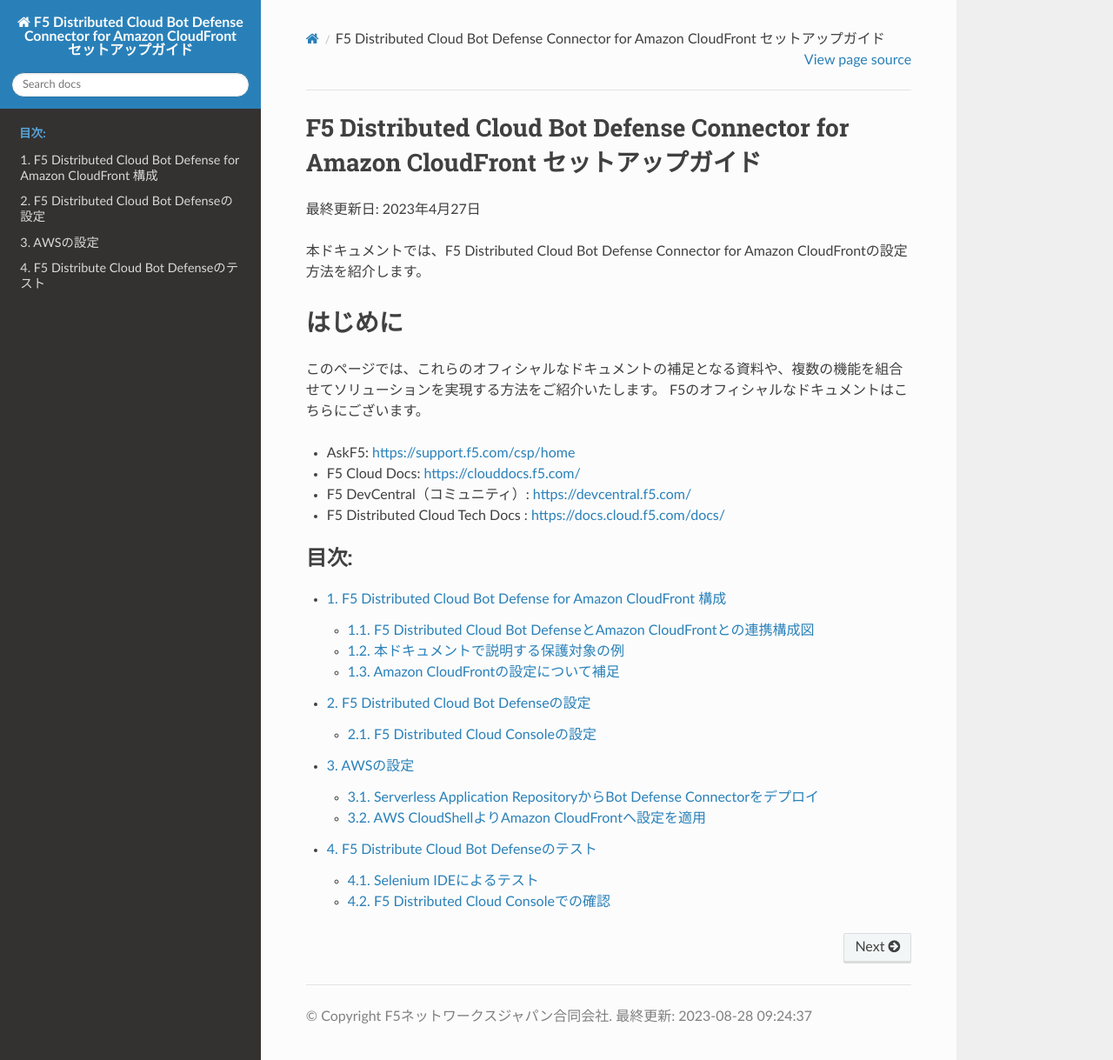
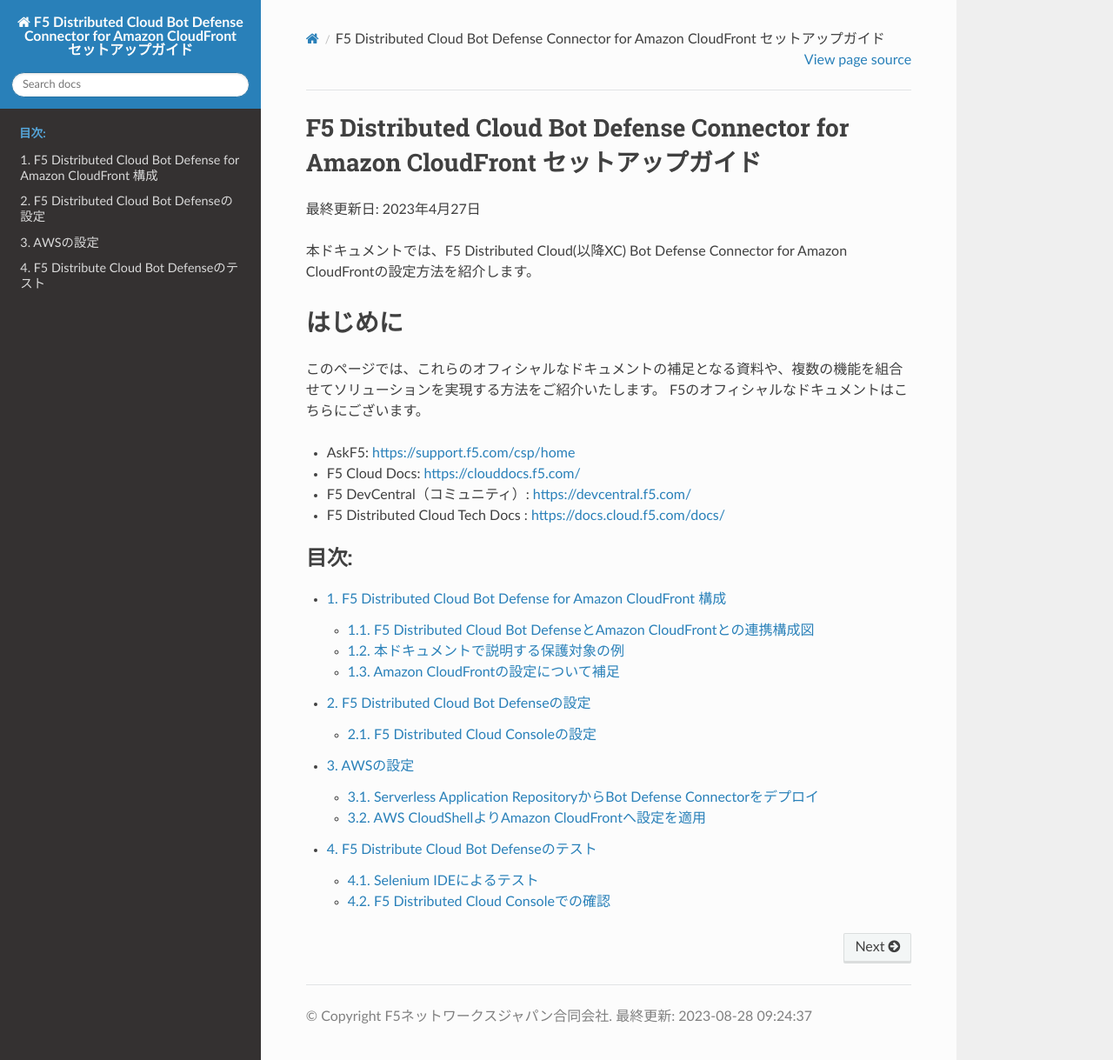
Before and after one commit to BeF5/f5j-xc-bd-cf-connector, a Sphinx documentation site: the page built from docs/index.rst, in a window 1280 px wide and 1219 px high. Shown: the whole window at 87% size. Built offline with Sphinx 7.4.7 and the Read the Docs theme 2.0.0, drawn with Linux system fonts in a browser that asks for light colours.

Commit message:
Update index.rst

```diff
--- a/docs/index.rst
+++ b/docs/index.rst
@@ -5,7 +5,7 @@
 ==============================================
 最終更新日: 2023年4月27日
 
-本ドキュメントでは、F5 Distributed Cloud Bot Defense Connector for Amazon CloudFrontの設定方法を紹介します。
+本ドキュメントでは、F5 Distributed Cloud(以降XC) Bot Defense Connector for Amazon CloudFrontの設定方法を紹介します。
 
 はじめに
 ==============================================
```
